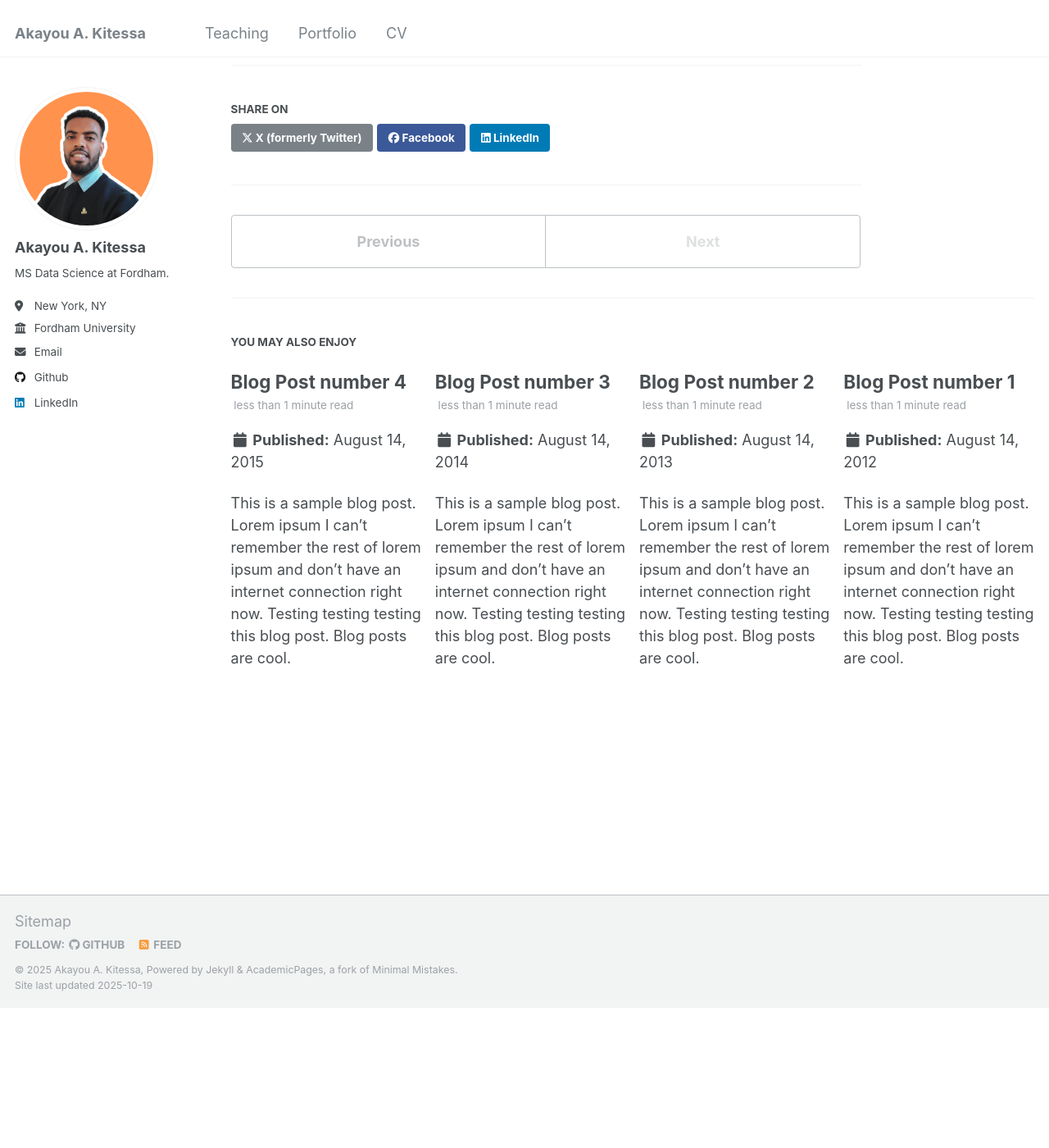
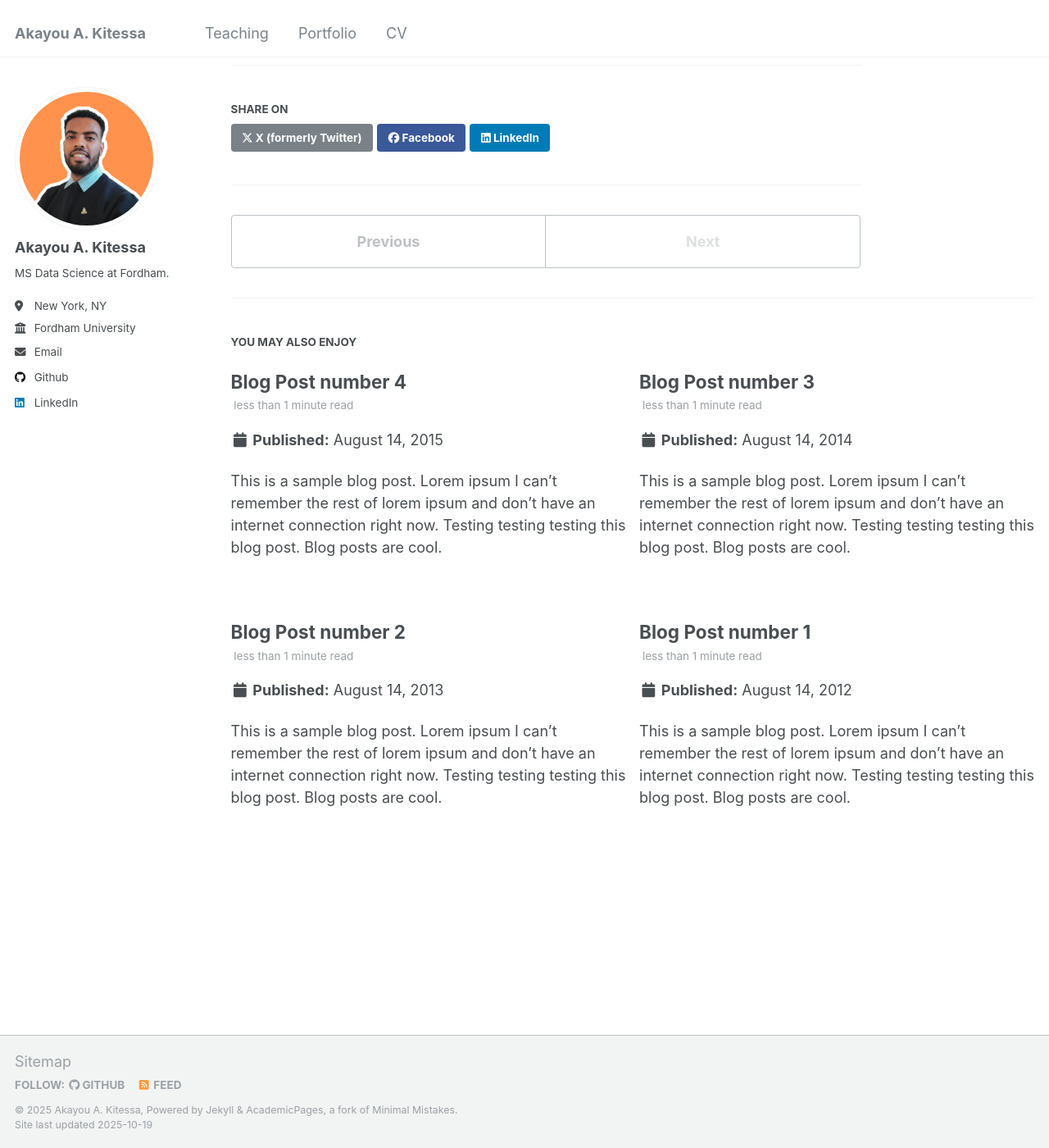
Before and after one commit to akuadane/akuadane.github.io, a Jekyll site: the page built from _posts/2199-01-01-future-post.md, in a window 1280 px wide and 1400 px high, scrolled down 331 px. Shown: the whole window at 82% size. Built offline with Jekyll 4.4.1, drawn with Linux system fonts in a browser that asks for light colours; before the commit the page ends 1560 px from its top, so only the background shows below that.

Commit message:
changed row arrangement

```diff
--- a/_sass/_archive.scss
+++ b/_sass/_archive.scss
@@ -138,7 +138,7 @@
   @include breakpoint($medium) {
     margin-left: 0; /* reset before mixin does its thing*/
     margin-right: 0; /* reset before mixin does its thing*/
-    @include gallery(3 of 12);
+    @include gallery(6 of 12);
 
     .archive__item-teaser {
       max-height: 250px;
```
